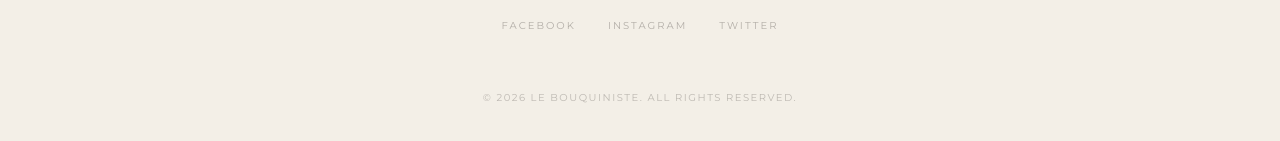
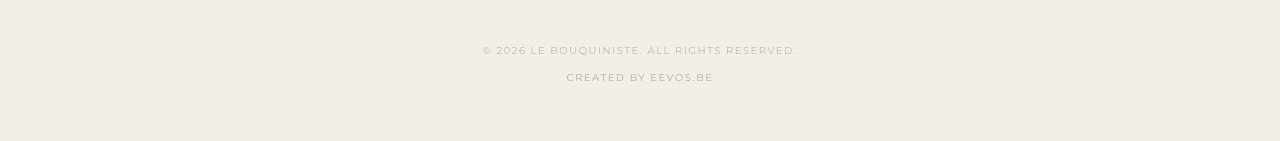
Before and after one commit to alexandrelamberty/lebouquiniste.be, a React (Vite) app: page / in a window 1280 px wide. Shown: the part 6620-6761 px from the top of the page. Built offline with nearby package versions, Linux system fonts and the light colour scheme.

Commit message:
Refactor Footer component: comment out social links section and adjust copyright information

```diff
--- a/src/components/bouquiniste/Footer.jsx
+++ b/src/components/bouquiniste/Footer.jsx
@@ -21,6 +21,7 @@ export default function Footer() {
         </p>
 
         {/* Social links */}
+        {/*
         <div className="flex items-center justify-center gap-8 mb-8">
           {["Facebook", "Instagram", "Twitter"].map((name) => (
             <a
@@ -32,6 +33,7 @@ export default function Footer() {
             </a>
           ))}
         </div>
+        */}
 
         {/* Divider */}
         <div className="h-[1px] w-20 mx-auto bg-brass/20 mb-6" />
@@ -40,6 +42,17 @@ export default function Footer() {
         <p className="font-label text-[10px] uppercase tracking-[0.15em] text-foreground/25">
           © {new Date().getFullYear()} Le Bouquiniste. All rights reserved.
         </p>
+        <p className="font-label text-[10px] uppercase tracking-[0.15em] text-foreground/30 mt-3">
+          Created by {" "}
+          <a
+            href="https://eevos.be"
+            target="_blank"
+            rel="noopener noreferrer"
+            className="text-brass/70 hover:text-brass transition-colors"
+          >
+            eevos.be
+          </a>
+        </p>
       </div>
     </footer>
   );
```
